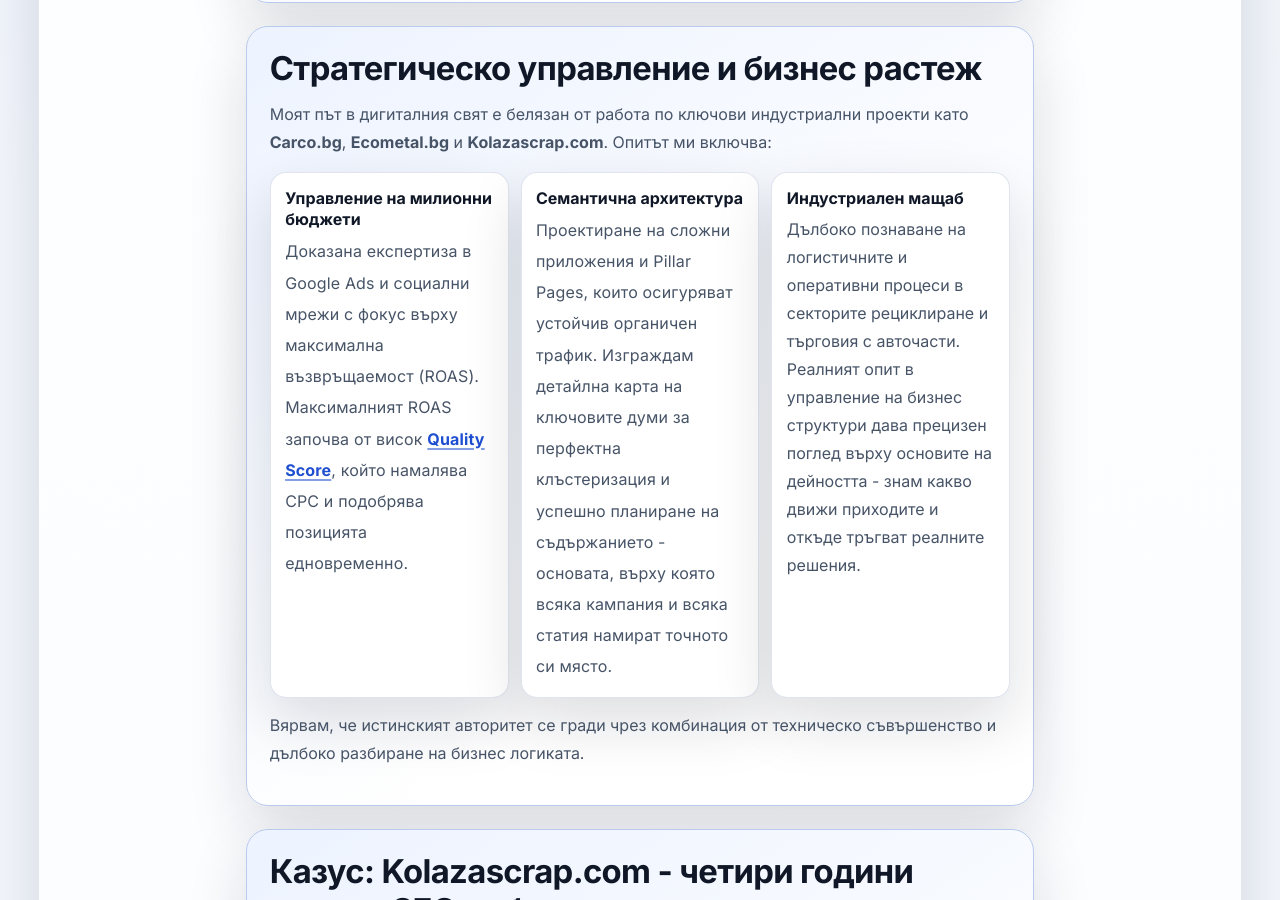
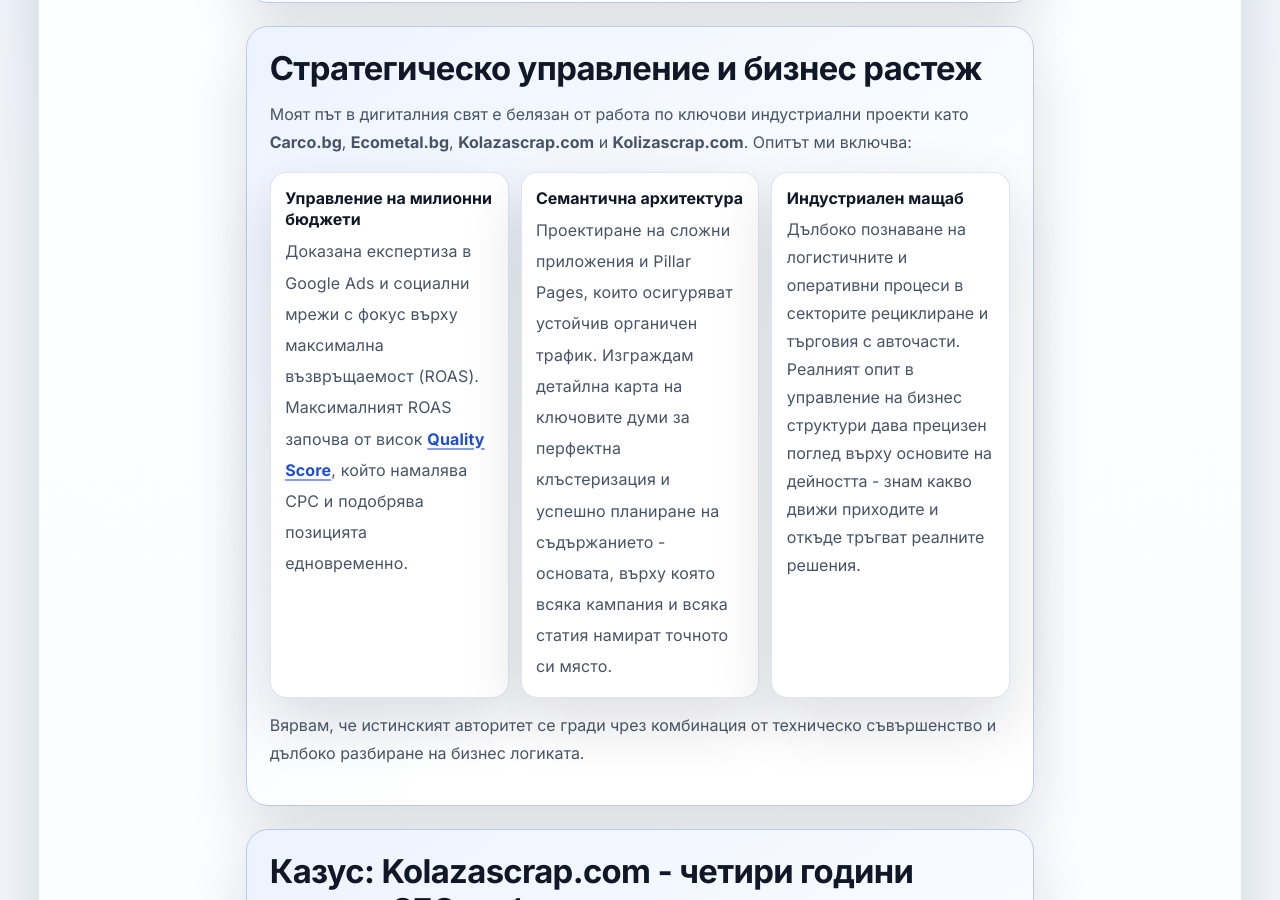
Before and after one commit to inweblife/inweblife, a Next.js app: page /about in a window 1280 px wide. Shown: the part 1440-2340 px from the top of the page. Built offline with nearby package versions, Linux system fonts and the light colour scheme; no server answers.

Commit message:
Update about.js

```diff
--- a/pages/about.js
+++ b/pages/about.js
@@ -164,8 +164,8 @@ const About = () => {
               <h2 id="strategy-title">Стратегическо управление и бизнес растеж</h2>
               <p>
                 Моят път в дигиталния свят е белязан от работа по ключови индустриални проекти като{" "}
-                <strong>Carco.bg</strong>, <strong>Ecometal.bg</strong> и{" "}
-                <strong>Kolazascrap.com</strong>. Опитът ми включва:
+                <strong>Carco.bg</strong>, <strong>Ecometal.bg</strong>,{" "}
+                <strong>Kolazascrap.com</strong> и <strong>Kolizascrap.com</strong>. Опитът ми включва:
               </p>
               <div className={styles.capabilityGrid}>
                 <article className={styles.capabilityCard}>
```
